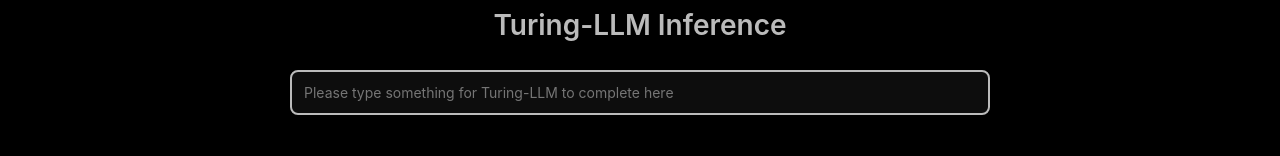
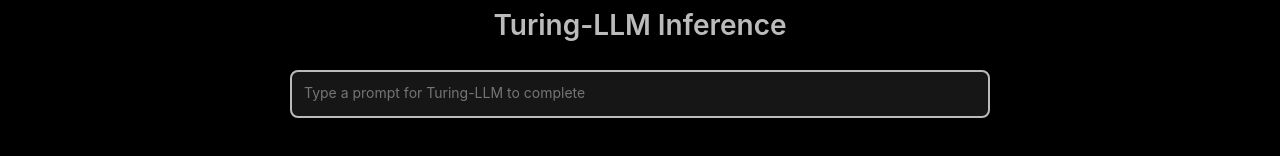
Before and after one commit to DanielJamesDavies/Turing-Explorer-Back-End, a React (Vite) app in the folder front-end/: page /inference in a window 1280 px wide. Shown: the part 292-448 px from the top of the page. Built offline with nearby package versions, Linux system fonts and the light colour scheme.

Commit message:
Front-End Bug Fixes

```diff
--- a/front-end/package.json
+++ b/front-end/package.json
@@ -5,6 +5,7 @@
 	"type": "module",
 	"scripts": {
 		"dev": "vite",
+		"dev-expose": "vite --host",
 		"start": "vite",
 		"build": "vite build",
 		"lint": "eslint .",
--- a/front-end/src/components/TextBox/TextBox.css
+++ b/front-end/src/components/TextBox/TextBox.css
@@ -1,16 +1,17 @@
 .text-area-container {
 	position: relative;
 	width: 100%;
+	--font-size: 14px;
 }
 
 .text-area,
 .text-area-height-box {
 	margin: 0;
 	padding: 10px 12px;
-	border: 2px solid var(--colour-grey-0);
+	border: 2px solid var(--colour-grey-10);
 	width: 100%;
 	box-sizing: border-box;
-	font-size: 14px;
+	font-size: var(--font-size);
 }
 
 .text-area {
@@ -18,7 +19,7 @@
 	min-height: 44px;
 	overflow: hidden;
 	resize: none;
-	background: var(--colour-grey-0);
+	background: var(--colour-grey-10);
 	color: var(--colour-grey-75);
 	transition: border-color 0.2s, background 0.2s;
 }
@@ -34,6 +35,7 @@
 }
 
 .text-area::placeholder {
+	font-size: 14px;
 	transform-origin: center left;
 	transition: 0.2s;
 }
--- a/front-end/src/context/APIContext.jsx
+++ b/front-end/src/context/APIContext.jsx
@@ -14,7 +14,7 @@
 		if (body) data.body = JSON.stringify(body);
 
 		try {
-			const API_URL = import.meta.env.VITE_API_URL.replace("http://", "https://") || `http://${window.location?.hostname}:5000/api`;
+			const API_URL = import.meta.env.VITE_API_ENDPOINT.replace("http://", "https://") || `http://${window.location?.hostname}:5000/api`;
 
 			if (stream_function !== undefined) {
 				fetch(API_URL + path, data)
--- a/front-end/src/pages/InferencePage/InferencePage.css
+++ b/front-end/src/pages/InferencePage/InferencePage.css
@@ -1,8 +1,9 @@
 .inference-page {
 	display: flex;
 	flex-direction: column;
-	height: 100%;
 	margin: 0 auto;
 	padding-bottom: 32px !important;
+	width: calc(100dvw - 2 * 6px);
 	max-width: 1200px;
+	height: 100%;
 }
--- a/front-end/src/pages/InferencePage/InferenceResults/InferenceResults.css
+++ b/front-end/src/pages/InferencePage/InferenceResults/InferenceResults.css
@@ -79,6 +79,7 @@
 	flex-shrink: 0;
 	width: 100%;
 	transition: 0.2s;
+	max-width: 100%;
 }
 
 .inference-results-container:not(.inference-results-container-viewing-result) .inference-result-container {
@@ -119,6 +120,8 @@
 .inference-result-tokens {
 	margin: 32px 0;
 	padding: 0 4px;
+	width: calc(100% - 2 * 4px);
+	max-width: 100%;
 }
 
 .inference-result-tokens span {
@@ -127,7 +130,7 @@
 	line-height: 22px;
 	margin: -2px 0;
 	padding: 2px 0;
-	white-space: pre;
+	white-space: pre-wrap;
 	cursor: pointer;
 }
 
--- a/front-end/src/pages/InferencePage/InferenceTextBox/InferenceTextBox.css
+++ b/front-end/src/pages/InferencePage/InferenceTextBox/InferenceTextBox.css
@@ -1,9 +1,13 @@
 .inference-text-box-container {
 	flex-shrink: 0;
 	margin: 0 auto;
-	width: 100%;
+	width: calc(100% - 2 * 8px);
 	max-width: 1200px;
 	transition: padding 0.2s, max-width 0.4s ease 0.05s, opacity 0.2s;
+}
+
+.inference-text-box-container .text-area-container {
+	--font-size: 16px;
 }
 
 .inference-text-box-container-getting-results {
--- a/front-end/src/pages/InferencePage/InferenceTextBox/InferenceTextBox.jsx
+++ b/front-end/src/pages/InferencePage/InferenceTextBox/InferenceTextBox.jsx
@@ -39,7 +39,7 @@
 				className='inference-text-box'
 				value={inferenceTextBoxValue}
 				setValue={setInferenceTextBoxValue}
-				placeholder='Please type something for Turing-LLM to complete here'
+				placeholder='Type a prompt for Turing-LLM to complete'
 				onEnter={submitInferenceRequest}
 				focusOnStart={!isGettingInferenceResults}
 				blurOnEnter={true}
```
Also changed, not shown: 1 other file (tests, documents, lock files or other folders).
